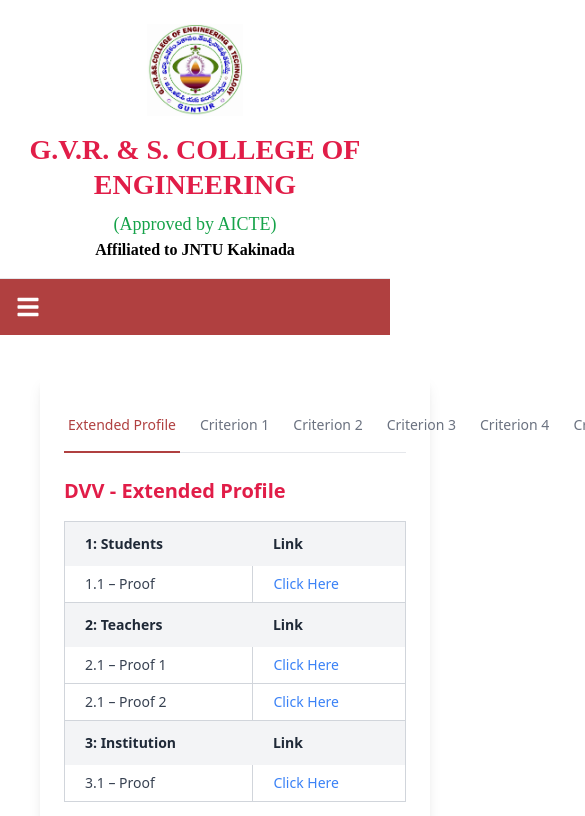
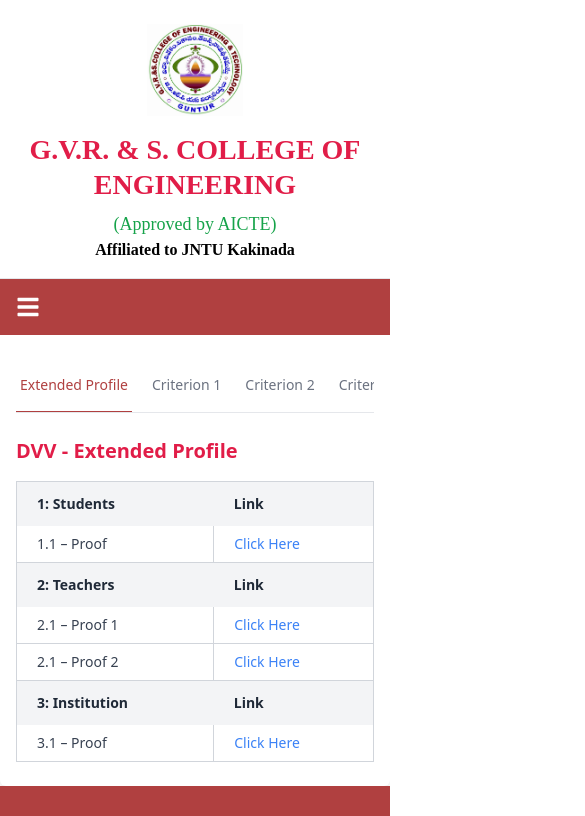
Before and after one commit to Blueapplecloud/GVR-S, a React (Vite) app in the folder client/: page /naac/dvv in a window 390 px wide. Shown: the top 816 px of the page, 585 px wide, since content can reach past the window. Built offline with nearby package versions, Linux system fonts and the light colour scheme.

Commit message:
Refactor layout and improve responsiveness in DVV and NAAC components

```diff
--- a/client/src/pages/NAAC/DVV/DVV.jsx
+++ b/client/src/pages/NAAC/DVV/DVV.jsx
@@ -272,19 +272,18 @@ function DVV() {
     }
   };
   return (
-    <div className="container m-10 bg-white shadow-lg rounded-md p-6">
+    <div className="container max-w-7xl mx-auto px-4 sm:px-6 lg:px-8 py-6 bg-white shadow-lg rounded-md">
       {/* Tab Nav */}
-      <div className="border-b border-gray-200">
-        <nav className="-mb-px flex space-x-4">
+      <div className="border-b border-gray-200 overflow-x-auto">
+        <nav className="-mb-px flex flex-nowrap space-x-4 min-w-max">
           {tabs.map(tab => (
             <button
               key={tab.name}
               onClick={() => setActiveTab(tab.name)}
-              className={`whitespace-nowrap py-4 px-1 border-b-2 font-medium text-sm ${
-                activeTab === tab.name
+              className={`whitespace-nowrap py-4 px-1 border-b-2 font-medium text-sm ${activeTab === tab.name
                   ? 'border-primaryColor text-primaryColor'
                   : 'border-transparent text-gray-500 hover:text-gray-700'
-              }`}
+                }`}
             >
               {tab.name}
             </button>
--- a/client/src/pages/NAAC/NAAC/NAAC.jsx
+++ b/client/src/pages/NAAC/NAAC/NAAC.jsx
@@ -466,16 +466,15 @@ function NAAC() {
     }
   };
   return (
-    <div className="container m-10 bg-white shadow-lg rounded-md p-6">
+    <div className="container max-w-7xl mx-auto px-4 sm:px-6 lg:px-8 py-6 bg-white shadow-lg rounded-md">
       {/* Tab Navigation */}
-      <div className="border-b border-gray-200">
-        <nav className="-mb-px flex space-x-4">
+      <div className="border-b border-gray-200 overflow-x-auto">
+        <nav className="-mb-px flex flex-nowrap space-x-4 min-w-max">
           {tabs.map(tab => (
             <button
               key={tab.name}
               onClick={() => setActiveTab(tab.name)}
-              className={`whitespace-nowrap py-4 px-1 border-b-2 font-medium text-sm ${
-                activeTab === tab.name
+              className={`whitespace-nowrap py-4 px-1 border-b-2 font-medium text-sm ${activeTab === tab.name
                   ? 'border-primaryColor text-primaryColor'
                   : 'border-transparent text-gray-500 hover:text-gray-700'
                 }`}
@@ -485,6 +484,7 @@ function NAAC() {
           ))}
         </nav>
       </div>
+
 
       {/* Tab Content */}
       <div className="mt-6">
```
Lines whose indentation alone changed are shown as unchanged.
